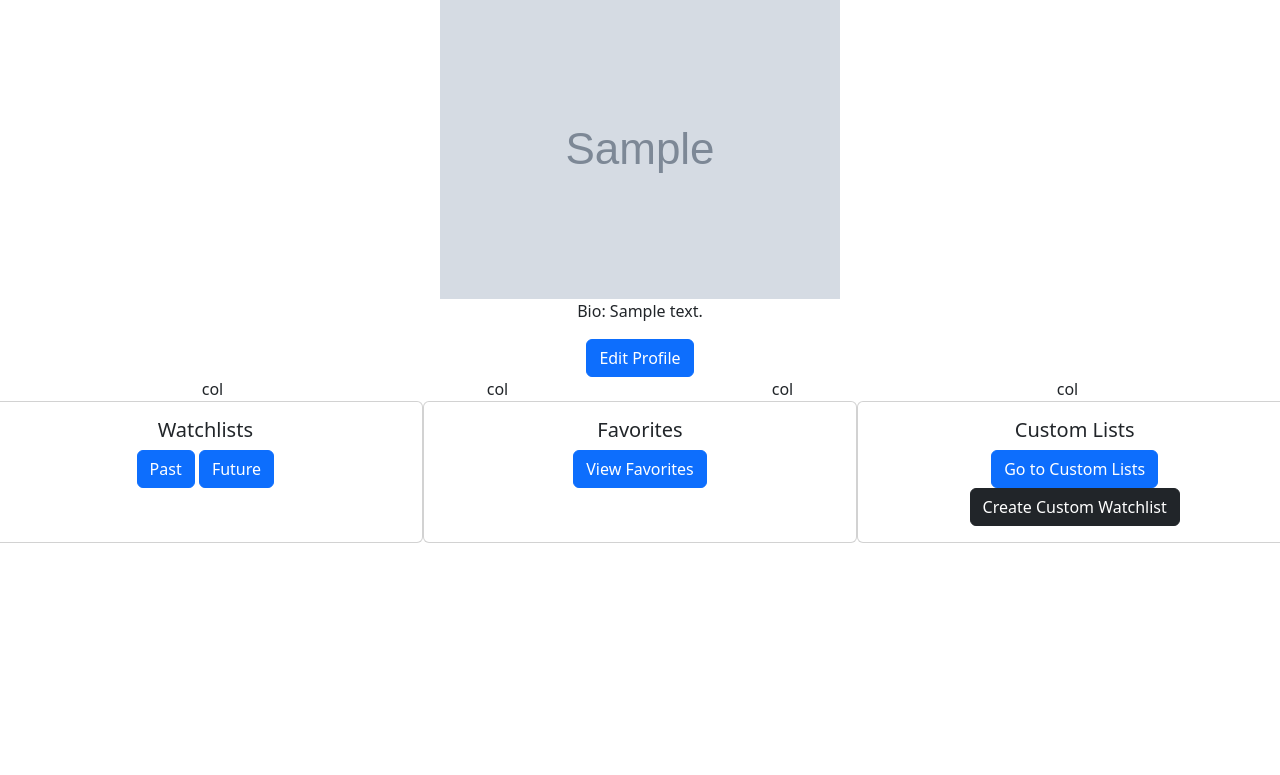
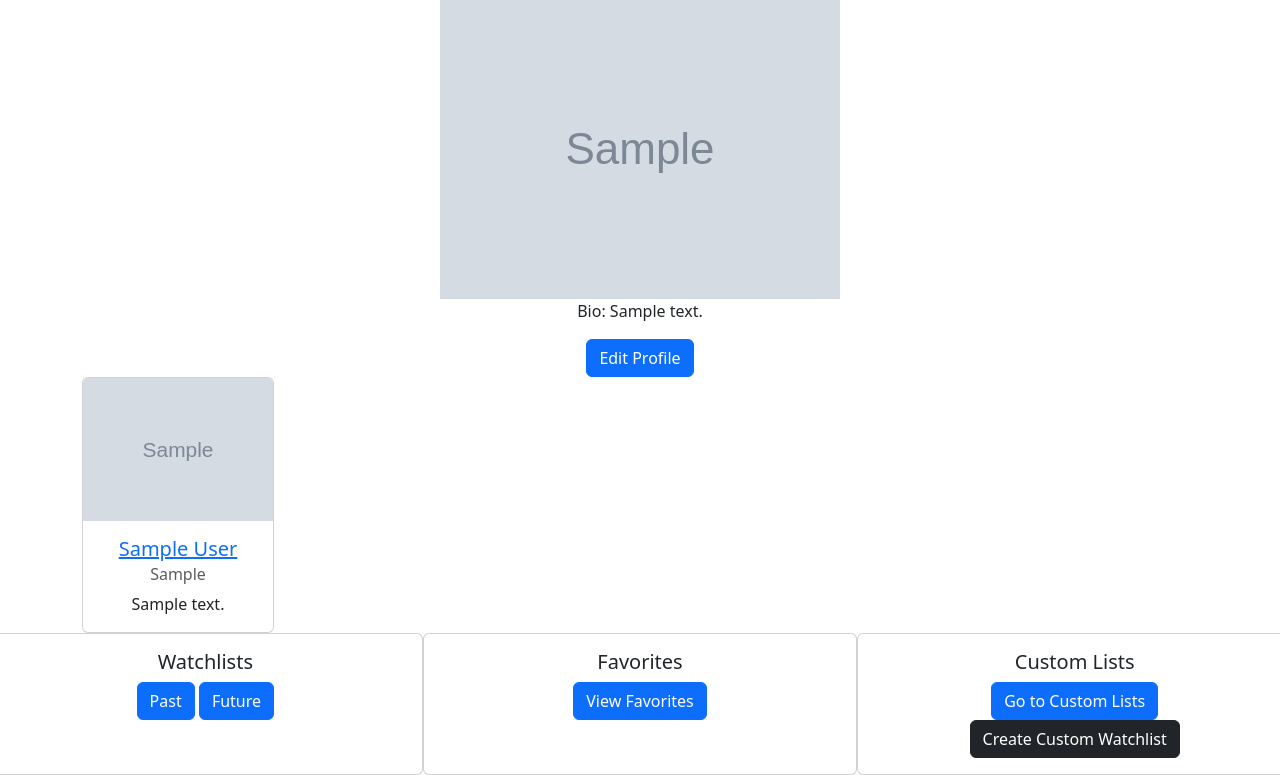
Before and after one commit to matereyes00/api_app, a Django app: template common/templates/Profile/profile.html in a window 1280 px wide. Shown: the part 169-944 px from the top of the page. Before the commit the page ends 712 px from the top, so only its background shows below. Run offline with Django 4.2, Linux system fonts and the light colour scheme; tables that the repository leaves empty hold one stand-in row (values such as "Sample post"); the template is opened without the code that fills it: values that come from a table or form of the project are taken from there, most other values are stand-ins (such as "Sample title", 1, 10 or a date in 2020); grey boxes marked "Sample" are stand-in pictures; some libraries are stand-ins or nearby versions.

Commit message:
changed image_url to image in Favorite model in models.py.
merged migrations

 Removed .pyc files and __pycache__ from Git tracking

 renamed favorite to item in baseActivityView.html

```diff
--- a/api_app/accounts/models.py
+++ b/api_app/accounts/models.py
@@ -110,7 +110,7 @@ class Favorite(models.Model):
     title = models.CharField(max_length=500, blank=True, null=True)
     year = models.CharField(max_length=30, blank=True, null=True)
     description = models.TextField(blank=True, null=True)
-    image_url = models.URLField(blank=True, null=True)
+    image = models.URLField(blank=True, null=True)
     date_added = models.DateTimeField(auto_now_add=True)
 
     class Meta:
@@ -119,7 +119,7 @@ class Favorite(models.Model):
 
     def save(self, *args, **kwargs):
         """Fetch and store title, year, description, and image when saving."""
-        if not self.title or not self.year or not self.image_url:  # Fetch only if missing
+        if not self.title or not self.year or not self.image:  # Fetch only if missing
             data = fetch_media_info(self.category, self.item_id)
             if data:
                 self.title = data.get("title") or data.get("Title") or data.get("name", "Unknown")
@@ -145,7 +145,7 @@ class FourFavorite(models.Model):
     title = models.CharField(max_length=500, blank=True, null=True)
     year = models.CharField(max_length=30, blank=True, null=True)
     description = models.TextField(blank=True, null=True)
-    image_url = models.URLField(blank=True, null=True)
+    image = models.URLField(blank=True, null=True)
     date_added = models.DateTimeField(auto_now_add=True)
 
     class Meta:
@@ -156,13 +156,13 @@ class FourFavorite(models.Model):
         if FourFavorite.objects.filter(user=self.user).count() >= 4:  # 🔴 This enforces the limit
             raise ValidationError("Too many records mate")  # 👈 This is where your error is coming from
         """Fetch and store title, year, description, and image when saving."""
-        if not self.title or not self.year or not self.image_url:  # Fetch only if missing
+        if not self.title or not self.year or not self.image:  # Fetch only if missing
             data = fetch_media_info(self.category, self.item_id)
             if data:
                 self.title = data.get("title") or data.get("Title") or data.get("name", "Unknown")
                 self.year = data.get("Year") or data.get("yearpublished") or data.get("first_publish_date", "N/A")
                 self.description = data.get("Plot") or data.get("description", "No description available.")
-                self.image_url = data.get("image") or data.get("Poster") or data.get("cover_url", "")
+                self.image = data.get("image") or data.get("Poster") or data.get("cover_url", "")
 
         super().save(*args, **kwargs)  # Save to the database
 
--- a/common/templates/Profile/profile.html
+++ b/common/templates/Profile/profile.html
@@ -1,6 +1,13 @@
 {% extends 'main/base.html' %}
 
 {%block title %} Profile Page {%endblock title %}
+<style>
+    img {
+        display: block;
+        max-width: 10%;
+        height: auto;
+    }
+</style>
 
 {% block content %}
 {% include 'Profile/ProfileComponents/profileUserInfo.html' %}
@@ -9,16 +16,28 @@
     <a href="{% url 'api_app.accounts:edit_profile' %}"><button type="button" class="btn btn-primary">Edit Profile</button></a>
 </div>
 
-<div class="four-favorites">
-    <div class="container">
-        <div class="row">
-            <div class="col">col</div>
-            <div class="col">col</div>
-            <div class="col">col</div>
-            <div class="col">col</div>
-        </div>
+{% if four_favorites %}
+<div class="four-favorites container">
+    <div class="row">
+        {% for fave in four_favorites %}
+            <div class="col" style="">
+                <div class="card justify-content-center" style="width: 12rem;">
+                    {% if fave.image and fave.image != "No Image" %}
+                        <img src="{{ fave.image }}" class="card-img-top" alt="{{ fave.title }}">
+                    {% endif %}
+                    <div class="card-body">
+                        <a href="{% url 'review_app:item_details' fave.category fave.item_id %}" class="card-link">
+                            <h5 class="card-title">{{ fave.title }}</h5>
+                        </a>
+                        <h6 class="card-subtitle mb-2 text-muted">{{ fave.year }}</h6>
+                        <p class="card-text" style="overflow: hidden; text-overflow: ellipsis; white-space: nowrap;">{{ fave.description }}</p>
+                    </div>
+                </div>
+            </div>
+        {% endfor %}
     </div>
 </div>
+{% endif %}
 
 <div>
     <div class="row">
```
Also changed, not shown: api_app/accounts/views.py (+9 -15 lines), common/templates/Profile/baseActivityView.html (+6 -6 lines), api_app/accounts/migrations/0036_rename_image_url_favorite_image_and_more.py (added), api_app/accounts/migrations/0039_merge_20250310_0950.py (added), 1 other file.
